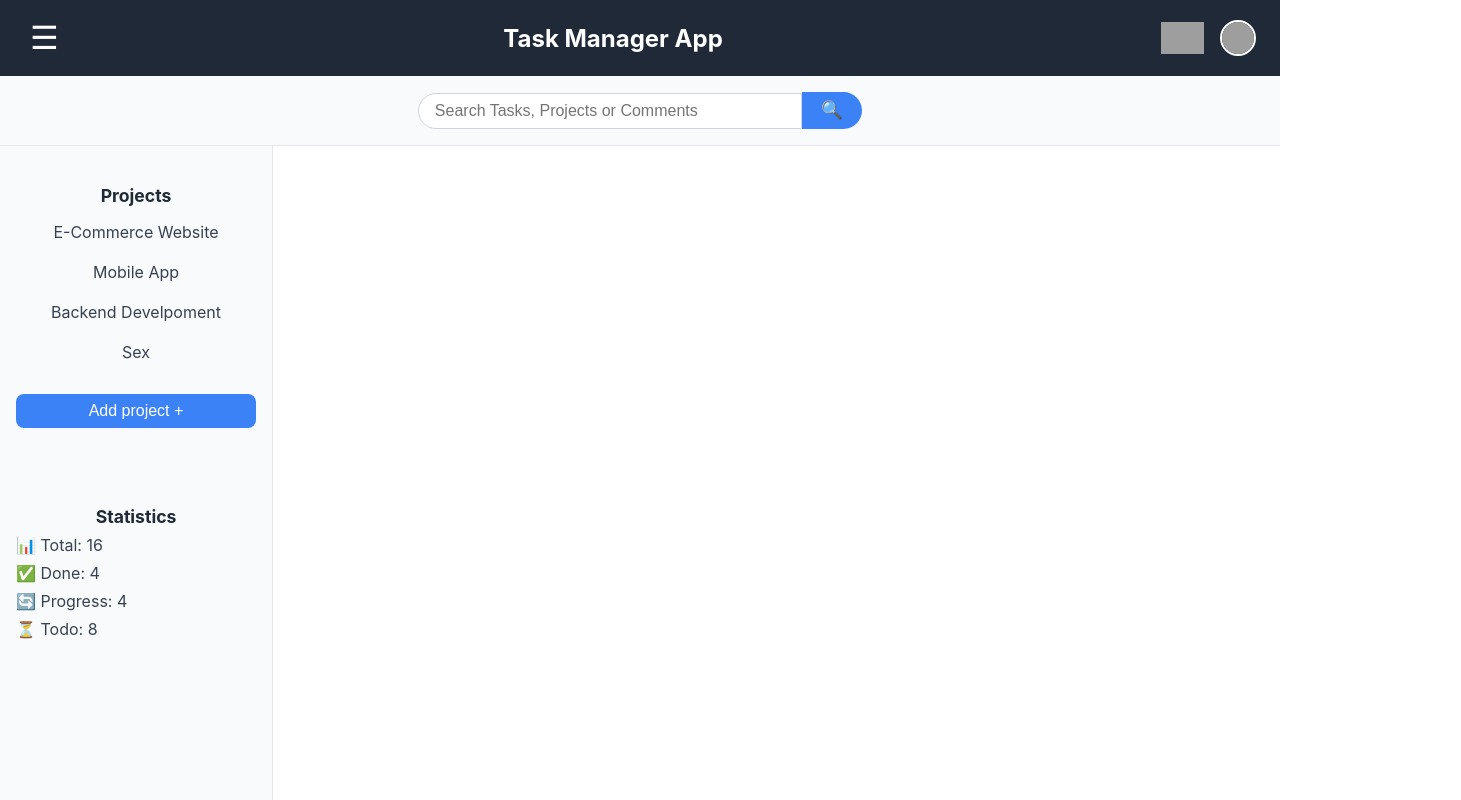
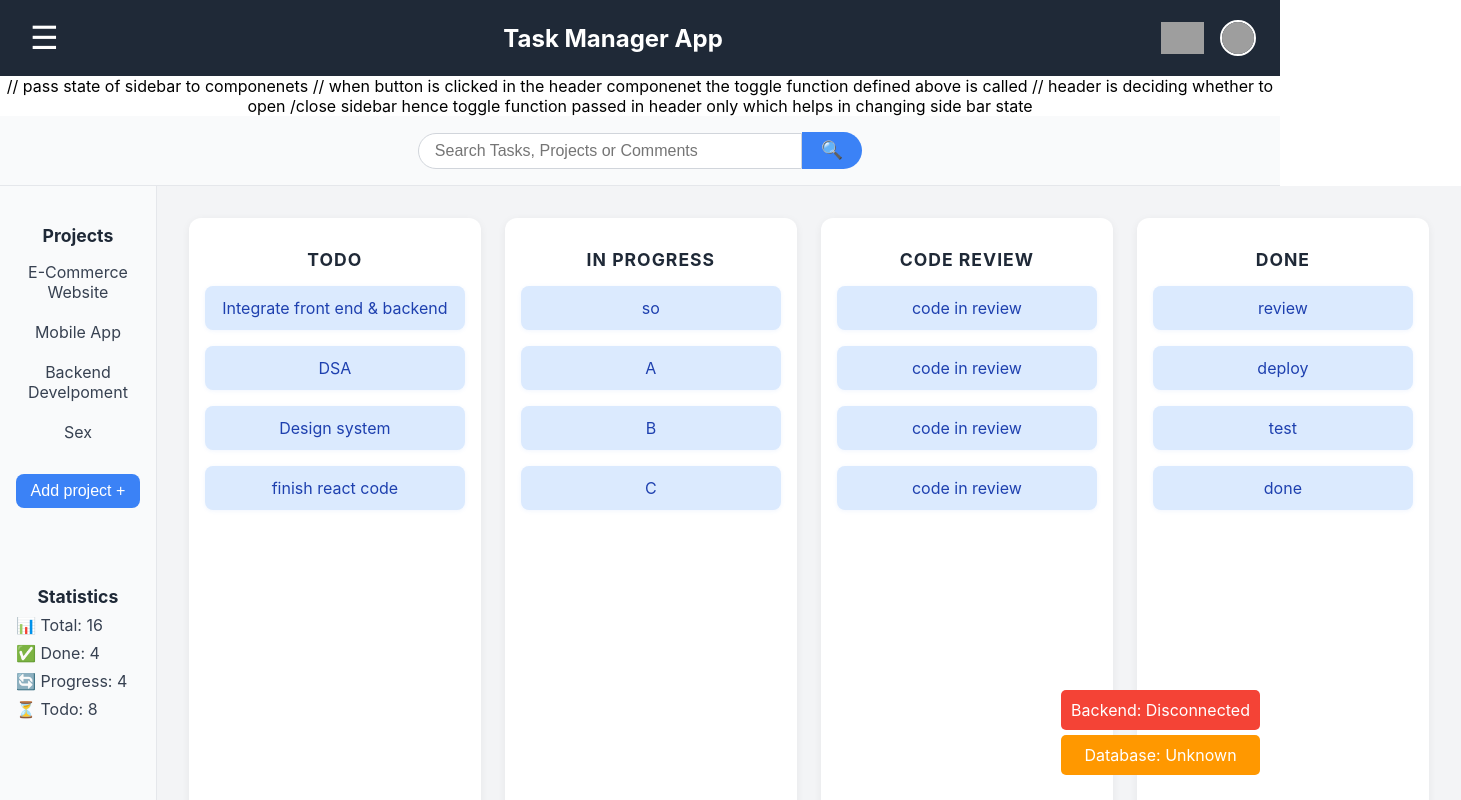
Before and after one commit to Zaid0408/task-manager-app, a React (Create React App) app in the folder frontend/: page / in a window 1280 px wide. Shown: the top 800 px of the page, 1461 px wide, since content can reach past the window. Built offline with nearby package versions, Linux system fonts and the light colour scheme; no server answers; grey boxes are pictures that could not be loaded; the HTML template or start-up script is replaced by a standard one.

Commit message:
New frontend changes

```diff
--- a/frontend/src/App.css
+++ b/frontend/src/App.css
@@ -15,12 +15,7 @@
 
 .App-header {
   background-color: #282c34;
-  min-height: 100vh;
-  display: flex;
-  flex-direction: column;
-  align-items: center;
-  justify-content: center;
-  font-size: calc(10px + 2vmin);
+  padding: 20px;
   color: white;
 }
 
@@ -36,3 +31,21 @@
     transform: rotate(360deg);
   }
 }
+
+/* New layout styles */
+.main-layout {
+  display: flex;
+  min-height: calc(100vh - 120px); /* Subtract header and search bar height */
+}
+
+.content-area {
+  flex: 1;
+  background: #F3F4F6;
+}
+
+.status-indicators {
+  position: fixed;
+  bottom: 20px;
+  right: 20px;
+  z-index: 1000;
+}
--- a/frontend/src/App.jsx
+++ b/frontend/src/App.jsx
@@ -9,6 +9,11 @@ import Taskbar from './components/Taskbar';
 function App() {
   const [backendStatus, setBackendStatus] = useState('Loading...');
   const [dbConnection, setDbConnection] = useState('Checking...');
+  const [isSidebarOpen, setIsSidebarOpen]= useState(false);
+
+  const toggleSidebar = ()=>{ // to change state of the sidebar
+    setIsSidebarOpen(!isSidebarOpen)
+  }
 
   useEffect(() => {
     // Test backend connection
@@ -28,14 +33,19 @@ function App() {
 
   return (
     <div className="App">
-      <Header />
+      <Header onSidebarClick={toggleSidebar} isOpenSidebar={isSidebarOpen}/> // pass state of sidebar to componenets
+      // when button is clicked in the header componenet the toggle function defined above is called
+      // header is deciding whether to open /close sidebar hence toggle function passed in header only which helps in changing side bar state
       <Searchbar />
-      <Sidebar />
-      <header className="App-header">
-        <h1>🚀 Task Manager</h1>
-        <p>Welcome to the Task Management System</p>
+      <div className="main-layout">
+        <Sidebar isOpenSidebar={isSidebarOpen}/>
+        <div className="content-area">
+          <KanbanBoard />
+        </div>
+      </div>
 
-        <div style={{ margin: '20px 0' }}>
+      {/* Status indicators - you can remove these later */}
+      <div className="status-indicators">
         <div style={{
           padding: '10px',
           backgroundColor: backendStatus.includes('healthy') ? '#4CAF50' : '#f44336',
@@ -56,11 +66,6 @@ function App() {
           {dbConnection}
         </div>
       </div>
-
-        <p style={{ fontSize: '14px', opacity: 0.8 }}>
-          🐳 All services running in Docker containers
-        </p>
-      </header>
     </div>
   );
 }
--- a/frontend/src/components/Header.jsx
+++ b/frontend/src/components/Header.jsx
@@ -1,10 +1,12 @@
 import React, { useState, useEffect } from 'react';
 import './Header.css'
 
-function Header(){
+function Header({onSidebarClick, isOpenSidebar}){
     return(
         <header className="Header">
-            <button className="menu-btn" aria-label="Open Sidebar">&#9776;</button>
+            <button className="menu-btn" aria-label="Open Sidebar" onClick ={onSidebarClick}>
+                {isOpenSidebar ? '✕':'☰'}
+            </button>
             <h1 className="app-title">Task Manager App</h1>
             <div className="header-right">
                 <img src="/logo.svg" alt="Logo" className="logo" />
--- /dev/null
+++ b/frontend/src/components/KanbanBoard.css
@@ -0,0 +1,48 @@
+.kanban-board-container {
+  display: flex;
+  gap: 1.5rem;
+  padding: 2rem;
+  background: #F3F4F6;
+  min-height: 80vh;
+  justify-content: center;
+}
+
+.kanban-column {
+  background: #fff;
+  border-radius: 12px;
+  box-shadow: 0 2px 8px rgba(0,0,0,0.06);
+  padding: 1rem;
+  width: 260px;
+  display: flex;
+  flex-direction: column;
+  align-items: center;
+}
+
+.kanban-column-title {
+  font-size: 1.1rem;
+  font-weight: bold;
+  color: #1F2937;
+  margin-bottom: 1rem;
+  letter-spacing: 1px;
+}
+
+.kanban-tasks-list {
+  width: 100%;
+  display: flex;
+  flex-direction: column;
+  gap: 1rem;
+}
+
+.kanban-task-card {
+  background: #DBEAFE;
+  border-radius: 8px;
+  padding: 0.75rem 1rem;
+  color: #1E40AF;
+  font-size: 1rem;
+  box-shadow: 0 1px 4px rgba(59,130,246,0.08);
+  transition: box-shadow 0.2s;
+}
+
+.kanban-task-card:hover {
+  box-shadow: 0 4px 12px rgba(59,130,246,0.15);
+}
--- a/frontend/src/components/KanbanBoard.jsx
+++ b/frontend/src/components/KanbanBoard.jsx
@@ -1,52 +1,53 @@
 import React from "react";
+import './KanbanBoard.css'
 
-function KananBoard(){
+function KanbanBoard(){
     return(
-        <div className="kanan-board-container">
+        <div className="kanban-board-container">
             <div className="kanban-column">
-                <h2>
+                <h2 className="kanban-column-title">
                     TODO
                 </h2>
                 <div className="kanban-tasks-list">
-                    <div className="kanaban-task-card"></div>
-                    <div className="kanaban-task-card"></div>
-                    <div className="kanaban-task-card"></div>
-                    <div className="kanaban-task-card"></div>
+                    <div className="kanban-task-card">Integrate front end & backend</div>
+                    <div className="kanban-task-card">DSA</div>
+                    <div className="kanban-task-card">Design system</div>
+                    <div className="kanban-task-card">finish react code </div>
                 </div>
             </div>
             <div className="kanban-column">
-                <h2>
+                <h2 className="kanban-column-title">
                     IN PROGRESS
                 </h2>
                 <div className="kanban-tasks-list">
-                    <div className="kanaban-task-card"></div>
-                    <div className="kanaban-task-card"></div>
-                    <div className="kanaban-task-card"></div>
-                    <div className="kanaban-task-card"></div>
+                    <div className="kanban-task-card">so</div>
+                    <div className="kanban-task-card">A</div>
+                    <div className="kanban-task-card">B</div>
+                    <div className="kanban-task-card">C</div>
                 </div>
             </div>
             <div className="kanban-column">
-                <h2>
+                <h2 className="kanban-column-title">
                     CODE REVIEW
                 </h2>
                 <div className="kanban-tasks-list">
-                    <div className="kanaban-task-card"></div>
-                    <div className="kanaban-task-card"></div>
-                    <div className="kanaban-task-card"></div>
-                    <div className="kanaban-task-card"></div>
+                    <div className="kanban-task-card">code in review</div>
+                    <div className="kanban-task-card">code in review</div>
+                    <div className="kanban-task-card">code in review</div>
+                    <div className="kanban-task-card">code in review</div>
                 </div>
             </div>
             <div className="kanban-column">
-                <h2>DONE</h2>
+                <h2 className="kanban-column-title">DONE</h2>
                 <div className="kanban-tasks-list">
-                    <div className="kanaban-task-card"></div>
-                    <div className="kanaban-task-card"></div>
-                    <div className="kanaban-task-card"></div>
-                    <div className="kanaban-task-card"></div></div>
+                    <div className="kanban-task-card">review</div>
+                    <div className="kanban-task-card">deploy</div>
+                    <div className="kanban-task-card">test</div>
+                    <div className="kanban-task-card">done </div>
+                </div>
             </div>
-
         </div>
     )
 }
 
-export default KananBoard;
+export default KanbanBoard;
--- a/frontend/src/components/Sidebar.css
+++ b/frontend/src/components/Sidebar.css
@@ -1,3 +1,16 @@
+.sidebar-closed {
+    width: 60px;
+    padding: 1rem 0.5rem;
+    overflow: hidden;
+}
+
+.sidebar-closed .sidebar-title,
+.sidebar-closed .project-item,
+.sidebar-closed .stat-item,
+.sidebar-closed .add-project-btn {
+    display: none;
+}
+
 .sidebar-container {
     width: 240px;
     background: #F9FAFB;
@@ -66,3 +79,10 @@
     align-items: center;
     gap: 0.5rem;
 }
+
+.sidebar-closed:hover .sidebar-title,
+.sidebar-closed:hover .project-item,
+.sidebar-closed:hover .stat-item,
+.sidebar-closed:hover .add-project-btn {
+  display: block;
+}
--- a/frontend/src/components/Sidebar.jsx
+++ b/frontend/src/components/Sidebar.jsx
@@ -1,9 +1,10 @@
 import React from "react";
 import './Sidebar.css'
 
-function Sidebar(){
+function Sidebar(isOpenSidebar){
     return (
-        <aside className="sidebar-container">
+
+        <aside className={`sidebar-container $(isOpenSidebar ? 'sidebar-container':'sidebar-closed')` }>
             <div className="sidebar-projects">
                 <h2 className="sidebar-title" >Projects</h2>
                 <ul className="project-list">
@@ -22,6 +23,7 @@ function Sidebar(){
                 <div className="stat-item">⏳ Todo: 8</div>
             </div>
         </aside>
+
     )
 }
 
```
Also changed, not shown: frontend/src/components/KananBoard.css (deleted, +0 -48 lines). Lines whose indentation alone changed are shown as unchanged.
